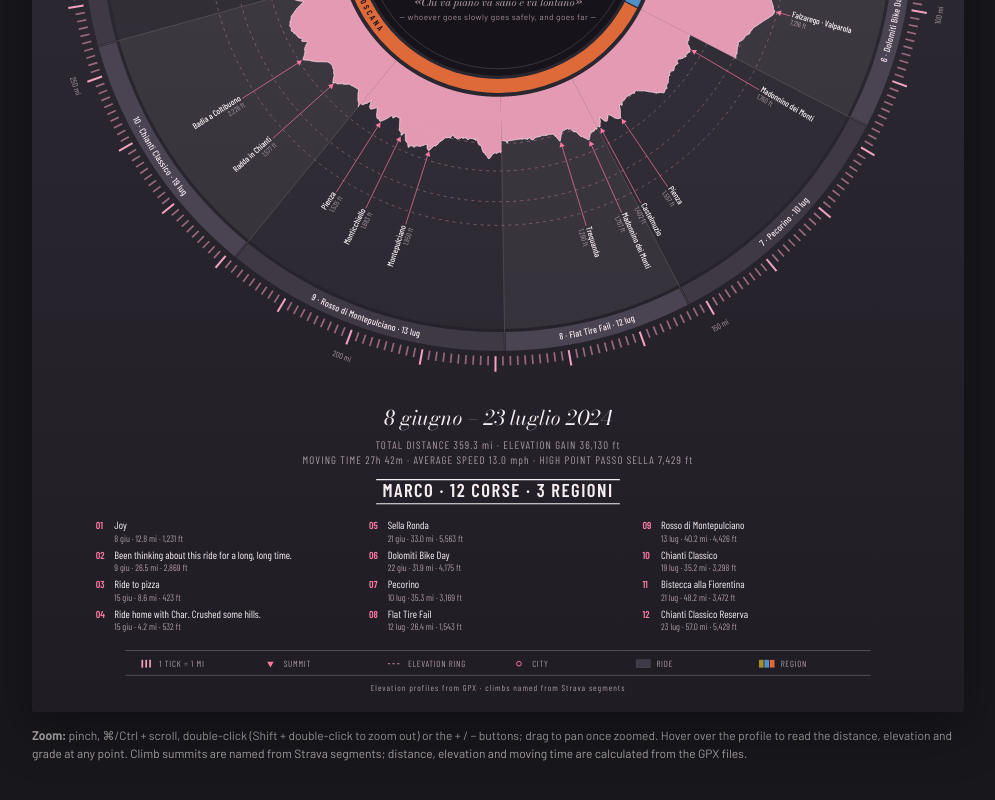
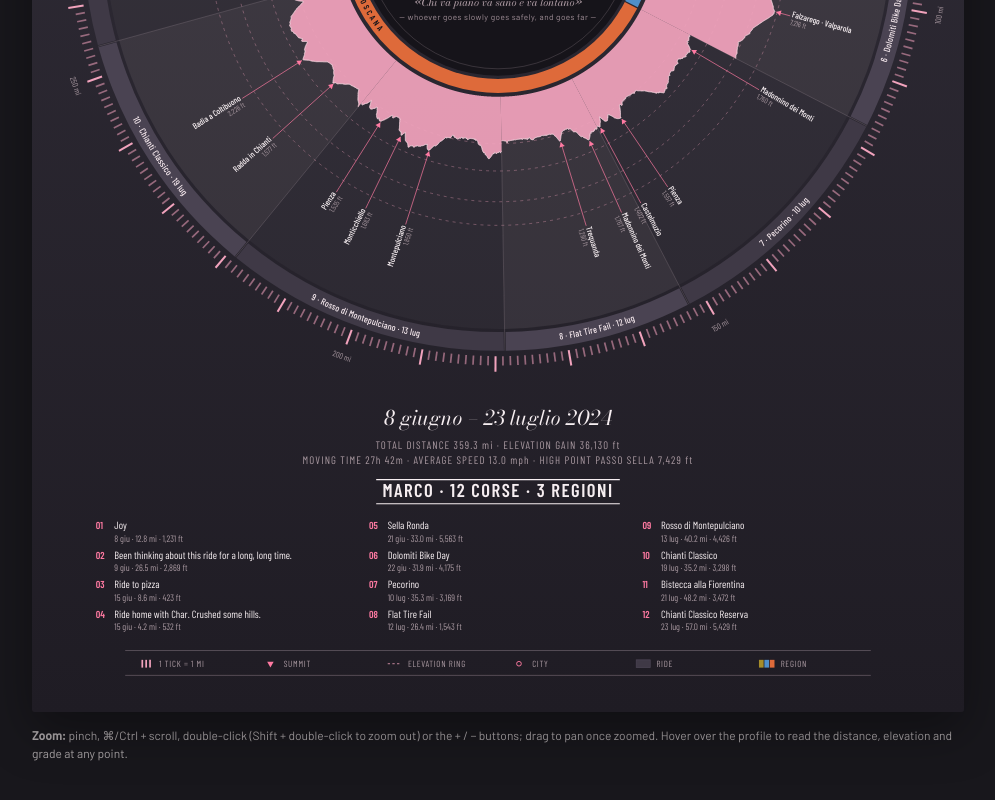
Before and after one commit to mreese84/viz, a plain HTML site: page dist/index.html in a window 1280 px wide. Shown: the part 690-1490 px from the top of the page, without its empty margins (142-1137 px from the left). Drawn offline with nearby package versions, Linux system fonts and the light colour scheme.

Commit message:
Remove GPX/Strava credit line and note from the page
Co-Authored-By: Claude Opus 5.5 <noreply@anthropic.com>
Claude-Session: https://claude.ai/code/session_0185iDj62weKDNofQFShyeYx

```diff
--- a/dist/index.html
+++ b/dist/index.html
@@ -75,7 +75,7 @@
       <span id="zlevel">100%</span>
     </div>
   </div>
-  <p class="note"><b>Zoom:</b> pinch, ⌘/Ctrl + scroll, double-click (Shift + double-click to zoom out) or the + / − buttons; drag to pan once zoomed. Hover over the profile to read the distance, elevation and grade at any point. Climb summits are named from Strava segments; distance, elevation and moving time are calculated from the GPX files.</p>
+  <p class="note"><b>Zoom:</b> pinch, ⌘/Ctrl + scroll, double-click (Shift + double-click to zoom out) or the + / − buttons; drag to pan once zoomed. Hover over the profile to read the distance, elevation and grade at any point.</p>
 </div>
 <div class="overlay" id="overlay"><img id="ovImg" alt="Poster image"><p>Right-click or long-press the image to save it. Tap anywhere else to close.</p></div>
 
@@ -385,7 +385,6 @@ function render() {
     if (k==="region") [0,1,2].forEach(j => g.append("rect").attr("x",-6+j*7).attr("y",-6).attr("width",6).attr("height",10).attr("fill",T["r"+(j+1)]));
     g.append("text").attr("x",22).attr("y",3).attr("font-family",mono).attr("font-size",11.5).attr("letter-spacing",".08em").attr("fill",T.muted).text(lab);
   });
-  text(CX, H-28, "Elevation profiles from GPX  ·  climbs named from Strava segments", {size:11, ls:".12em", fill:T.muted});
 
   // ---------- Hover layer ----------
   const hov = zoomG.append("g").style("pointer-events","none");
```
Also changed, not shown: src/template.html (+1 -2 lines).
